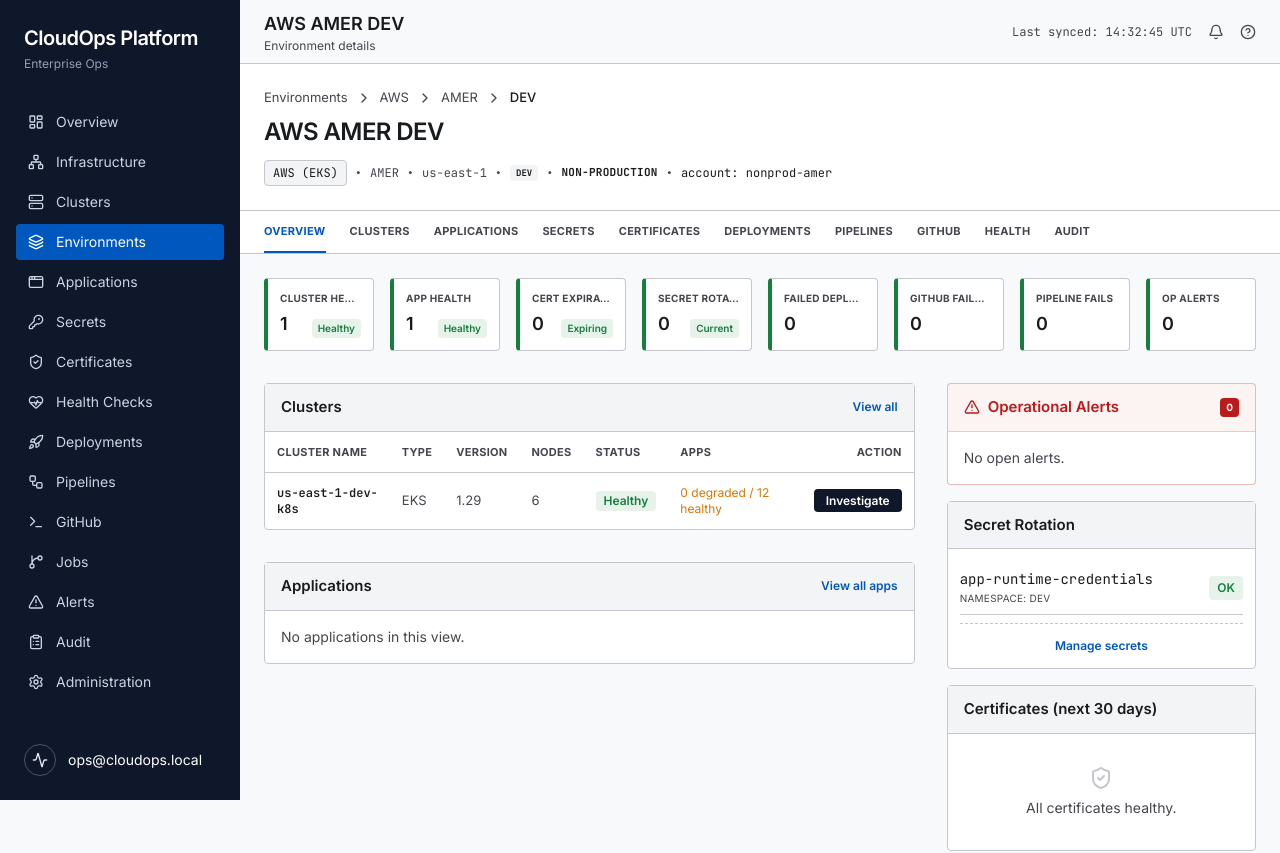
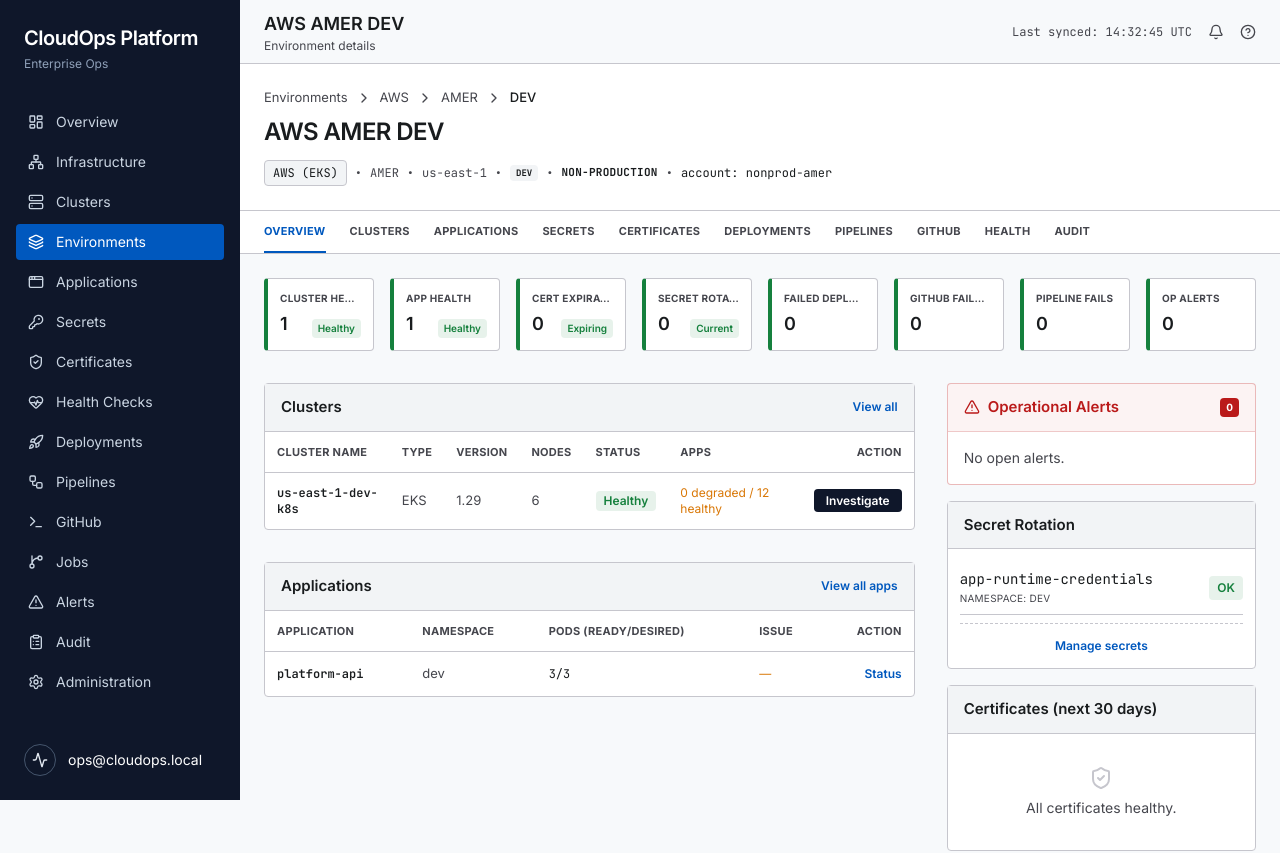
Before and after one commit to coumarane/cloudops-plateform, a Next.js app in the folder apps/web/: page /environments/aws/amer/dev in a window 1280 px wide. Shown: the top 853 px of the page. Built offline with nearby package versions, Linux system fonts and the light colour scheme.

Commit message:
Show healthy applications on Environment Overview when none are degraded
The Overview applications table is degraded-only only while there are
degraded apps, so production environments still list running services.

Co-authored-by: Coumarane <c.coumarane@gmail.com>

```diff
--- a/apps/web/src/components/environment/EnvironmentTabContent.tsx
+++ b/apps/web/src/components/environment/EnvironmentTabContent.tsx
@@ -65,7 +65,10 @@ export function EnvironmentTabContent({
                 </Link>
               }
             >
-              <ApplicationsTable applications={record.applications} degradedOnly />
+              <ApplicationsTable
+                applications={record.applications}
+                degradedOnly={degradedApps.length > 0}
+              />
             </Panel>
           </div>
           <div className="flex flex-col gap-4 xl:col-span-4">
```
